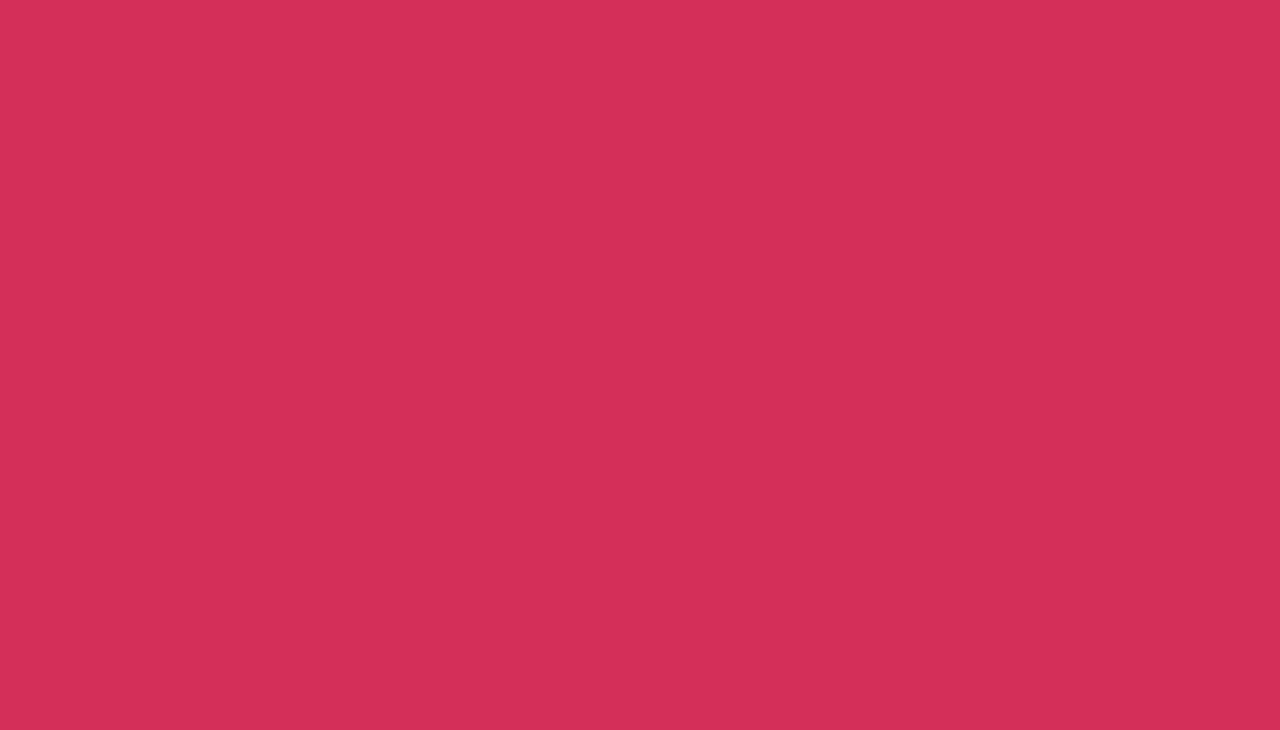
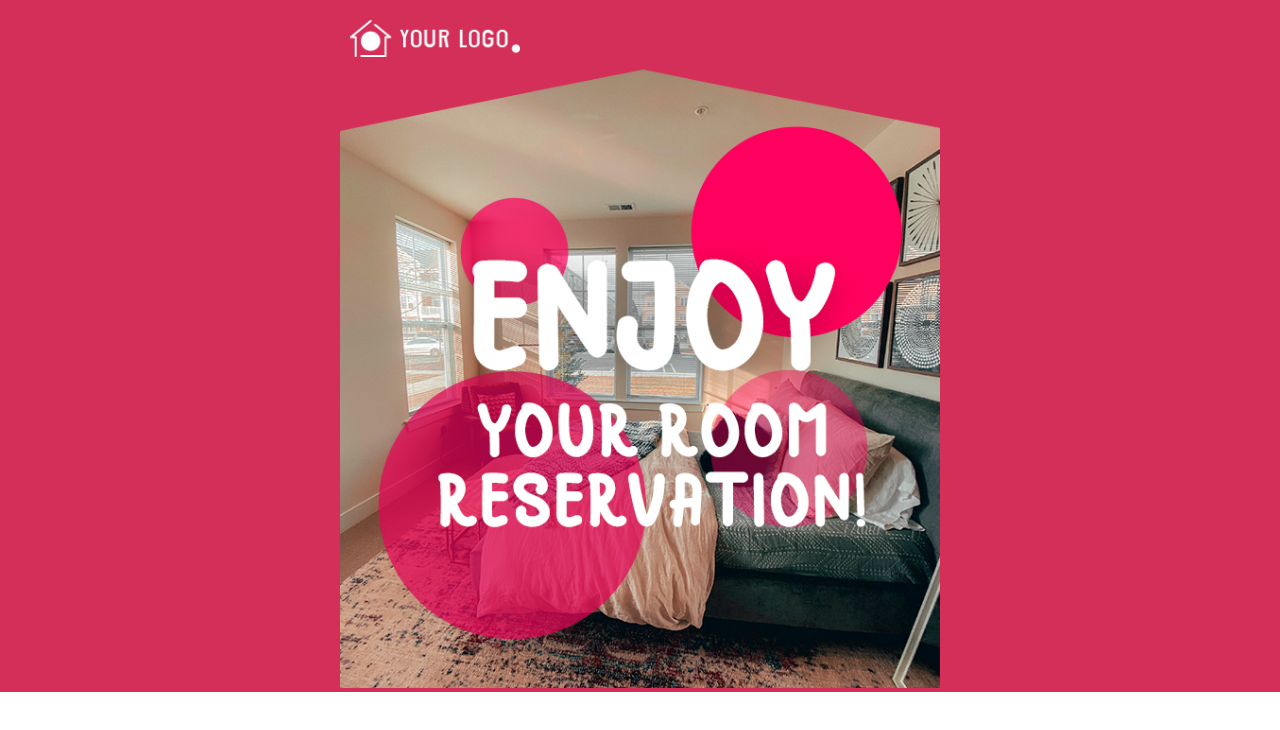
Before and after one commit to LucasPerrotaRoriz/Hotel-Confirmation-Email-01, a plain HTML site: page index.html in a window 1280 px wide. Drawn offline with Linux system fonts and the light colour scheme.

Commit message:
Email logo and hero saving

```diff
--- a/index.html
+++ b/index.html
@@ -213,10 +213,10 @@
 	2. center tag: for Gmail and Inbox mobile apps and web versions of Gmail, GSuite, Inbox, Yahoo, AOL, Libero, Comcast, freenet, Mail.ru, Orange.fr
 	3. mso conditional: For Windows 10 Mail
 -->
-<body width="100%" style="margin: 0; padding: 0 !important; mso-line-height-rule: exactly; background-color: #d42f59">
-  <center role="article" aria-roledescription="email" lang="eng" style="width: 100%; background-color: #d42f59;">
+<body width="100%" style="margin: 0; padding: 0 !important; mso-line-height-rule: exactly; ">
+  <center role="article" aria-roledescription="email" lang="eng" style="width: 100%;">
   <!--[if mso]>
-  <table role="presentation" cellpadding="0" cellspacing="0" border="0" width="100%" style="background-color: #d42f59;">
+  <table role="presentation" cellpadding="0" cellspacing="0" border="0" width="100%">
   <tr>
   <td>
   <![endif]-->
@@ -236,20 +236,101 @@
   </div>
   <!-- Preview Text Spacing Hack : END -->
 
-  <div style="max-width: 600px; margin: 0 auto;" class="email-container">
+  <div style="width: 100%; background-color: #d42f59;">
   <!--[if mso]>
-  <table role="presentation" cellpadding="0" cellspacing="0" border="0" width="600">
+  <table role="presentation" cellpadding="0" cellspacing="0" border="0" width="100%">
   <tr>
   <td>
   <![endif]-->
 
-    <!-- Email Body : BEGIN -->
+    <div style="max-width: 600px; margin: 0 auto;" class="email-container">
+    <!--[if mso]>
+    <table role="presentation" cellpadding="0" cellspacing="0" border="0" width="600">
+    <tr>
+    <td>
+    <![endif]-->
 
-    <!-- Email Body : END -->
+      <!-- Email Body : BEGIN -->
+        <!-- Email Header : BEGIN -->
+        <tr>
+          <td>
+            <table role="presentation" cellpadding="0" cellspacing="0" border="0" width="100%" >
+              <tr>
+                <td style="padding-top: 20px; padding-left: 10px;">
+                  <img src="img/logo-room.png" alt="Company Logo" width="170" height="35" border="0" style="max-width: 170px; width: 100%; height: auto;
+                  font-family: sans-serif; font-style: 'Lato', 'Helvetica Neue', Helvetica, Arial, sans-serif; font-size: 15px; line-height: 15px; background: #d42f59;
+                  color: #ffffff;">
+                </td>
+              </tr>
+            </table>
+          </td>
+        </tr>
+        <!-- Email Header : END -->
+
+        <!-- Email Hero : BEGIN -->
+        <tr>
+          <td>
+            <table role="presentation" cellpadding="0" cellspacing="0" border="0" width="100%">
+              <tr>
+                <td style="">
+                  <img src="img/Hero.png" alt="Image Enjoy your room reservation" width="600" height="auto" border="0" style="max-width: 600px; width: 100%; height: auto; background: #d42f59;
+                  font-family: 'Lato', 'Helvetica Neue', Helvetica, Arial, sans-serif; font-size: 15px; line-height: 15px; color: #ffffff;">
+                </td>
+              </tr>
+            </table>
+          </td>
+        </tr>
+        <!-- Email Hero : END -->
+
+      <!-- Email Body : END -->
+
+    <!--[if mso]>
+    </td>
+    </tr>
+    </table>
+    <![endif]-->
+    </div>
 
   <!--[if mso]>
+  </tr>
   </td>
+  </table>
+  <![endif]-->
+  </div>
+
+  <div style="width: 100%; background-color: #ebebeb;">
+  <!--[if mso]>
+  <table role="presentation" cellpadding="0" cellspacing="0" border="0" width="100%">
+  <tr>
+  <td>
+  <![endif]-->
+
+    <div style="max-width: 600px; margin: 0 auto;" class="email-container">
+    <!--[if mso]>
+    <table role="presentation" cellpadding="0" cellspacing="0" border="0" width="600">
+    <tr>
+    <td>
+    <![endif]-->
+
+      <!-- Thumbnail Left, Text Right : BEGIN -->
+      <tr>
+        <!-- dir=ltr is where the magic happens. This can be changed to dir=rtl to swap the alignment on wide while maintaining stack order on narrow. -->
+        <td dir="ltr" height="100%" valign="top" width="100%" style="font-size: 0; background-color: #ffffff;">
+
+        </td>
+      </tr>
+      <!-- Thumbnail Left, Text Right : END -->
+
+    <!--[if mso]>
+    </tr>
+    </td>
+    </table>
+    <![endif]-->
+    </div>
+
+  <!--[if mso]>
   </tr>
+  </td>
   </table>
   <![endif]-->
   </div>
```
